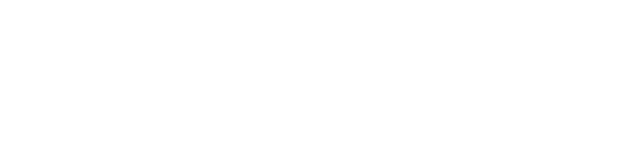
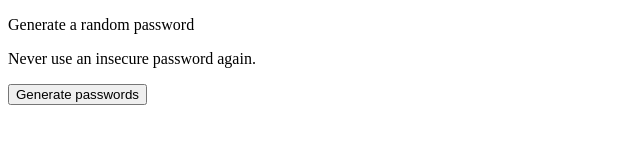
Before and after one commit to EmmanuelAjibokun/Random-Password-Generator, a plain HTML site: page index.html in a window 1280 px wide. Shown: the whole page, without its empty margins (0-640 px from the left). Drawn offline with Linux system fonts and the light colour scheme.

Commit message:
web app html contents

```diff
--- a/index.html
+++ b/index.html
@@ -8,6 +8,19 @@
   <title>Random Password Generator</title>
 </head>
 <body>
+  <div class="content_container">
+    <div class="top_content">
+      <P>Generate a <span>random password</span></P>
+      <p>Never use an insecure password again.</p>
+      <button>Generate passwords</button>
+    </div>
+
+    <div class="password_container">
+      <div class="password1"></div>
+      <div class="password2"></div>
+    </div>
+
+  </div>
   <script src="./app.js"></script>
 </body>
 </html>
```
